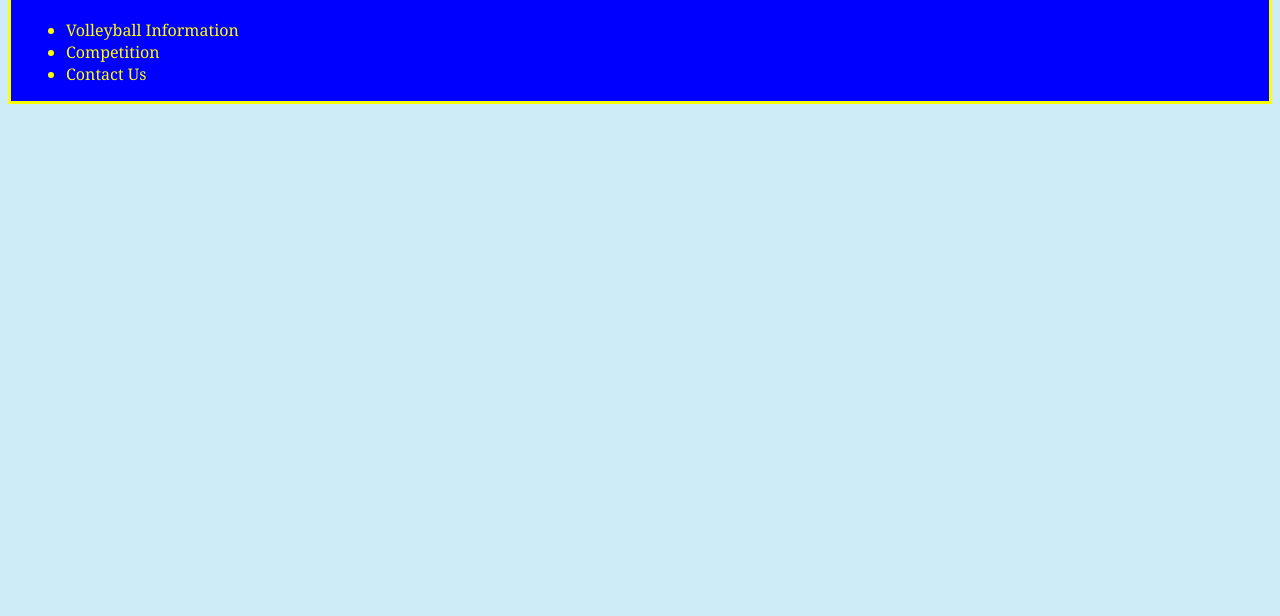
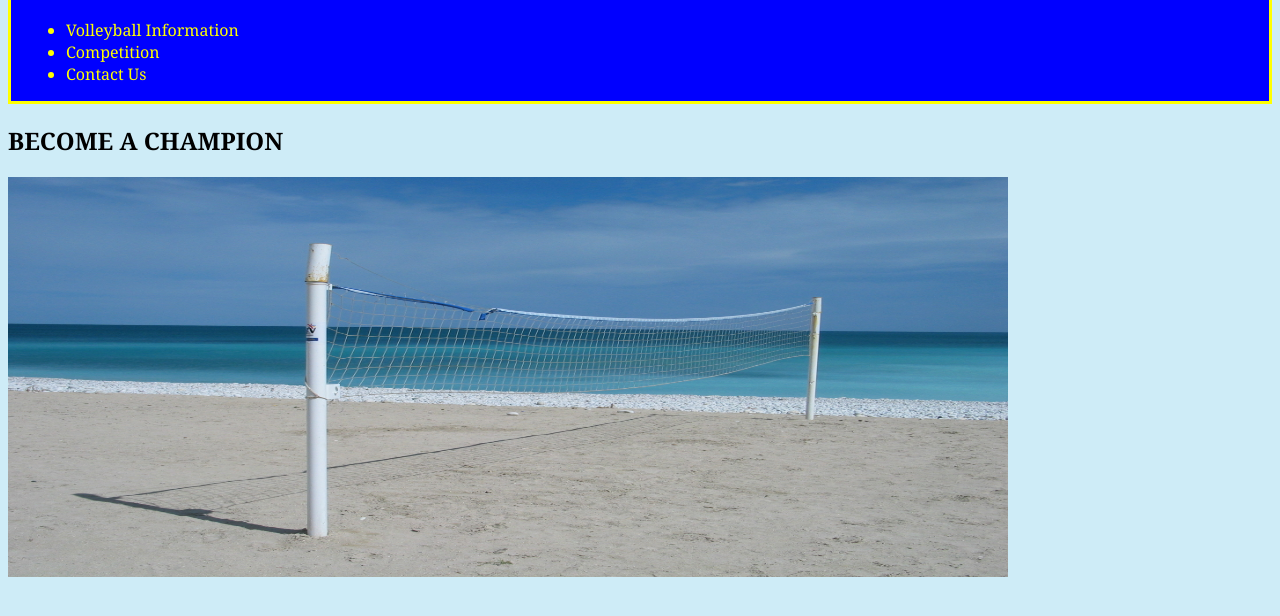
Before and after one commit to michaelfisher1/SlammersZone, a plain HTML site: page index.html in a window 1280 px wide. Shown: the part 78-694 px from the top of the page. Drawn offline with Linux system fonts and the light colour scheme.

Commit message:
nav headings and image
modified the navigation bar, added the net image

```diff
--- a/index.html
+++ b/index.html
@@ -13,5 +13,9 @@
     <li>Contact Us</li>
 </ul>
 </header>
+<h2>BECOME A CHAMPION</h2>
+<div id="net"><img src="beachNet.jpg" height="400" width="1000" alt="volleyball net">
+</div>
+
 </body>
 </html>
```
